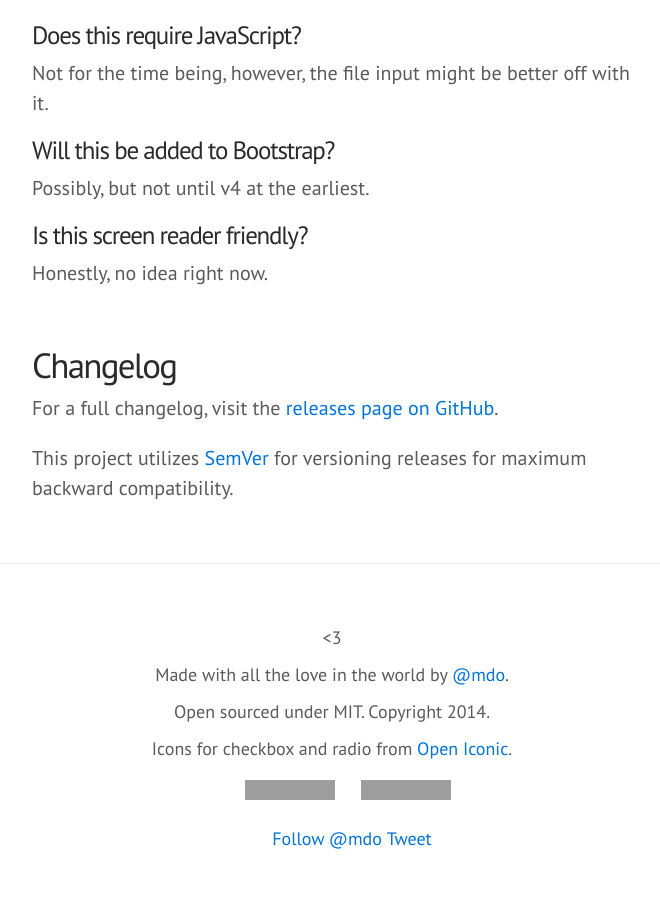
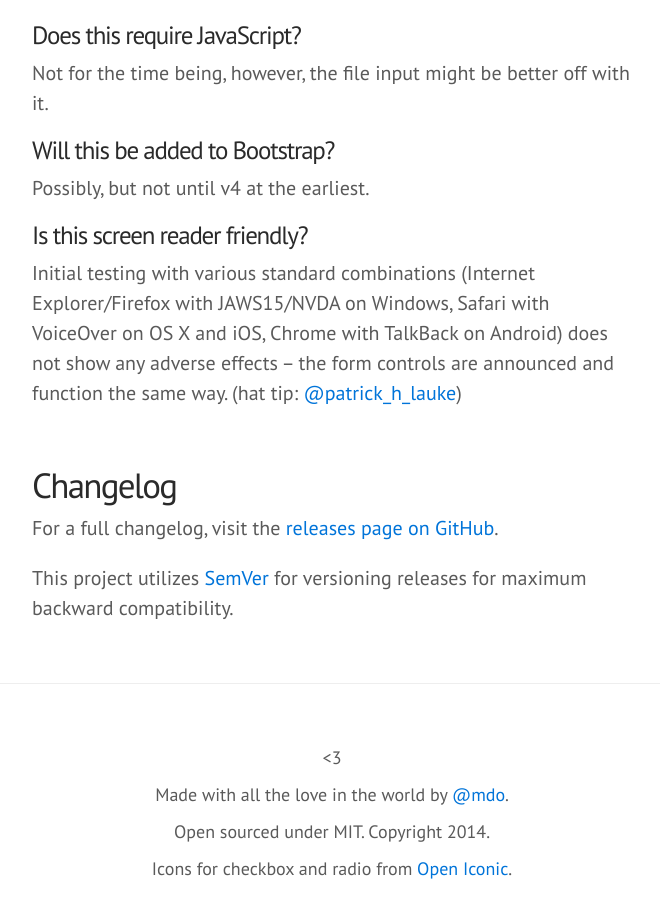
Before and after one commit to mdo/wtf-forms, a Jekyll site: the page built from index.md, in a window 1280 px wide and 900 px high, scrolled down 7700 px. Shown: the whole window, without its empty margins (308-968 px from the left). Built offline with Jekyll 4.4.1, drawn with Linux system fonts in a browser that asks for light colours; some web fonts are replaced; Markdown is read by kramdown in place of the engine named in the settings; comment, search, counter and statistics services are not loaded; grey boxes are pictures that could not be loaded.

Commit message:
Test results for screen reader FAQ

```diff
--- a/index.md
+++ b/index.md
@@ -167,7 +167,7 @@ Not for the time being, however, the file input might be better off with it.
 Possibly, but not until v4 at the earliest.
 
 #### Is this screen reader friendly?
-Honestly, no idea right now.
+Initial testing with various standard combinations (Internet Explorer/Firefox with JAWS15/NVDA on Windows, Safari with VoiceOver on OS X and iOS, Chrome with TalkBack on Android) does not show any adverse effects – the form controls are announced and function the same way. (hat tip: [@patrick_h_lauke](https://twitter.com/patrick_h_lauke))
 
 
 ### Changelog
```
